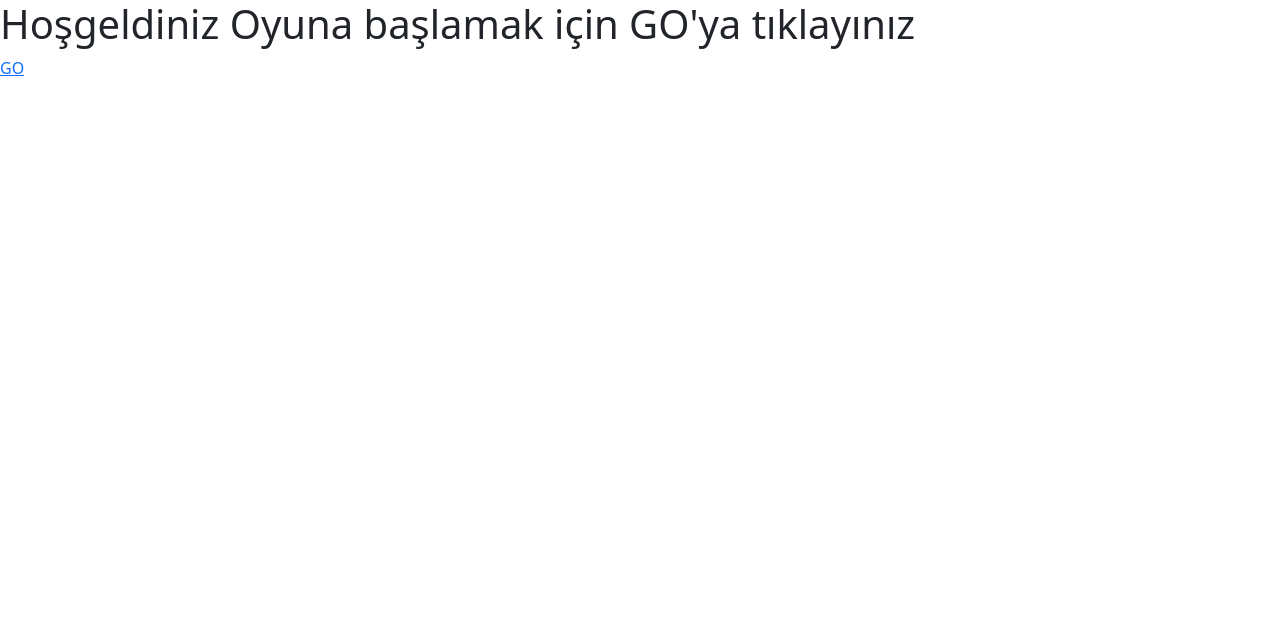
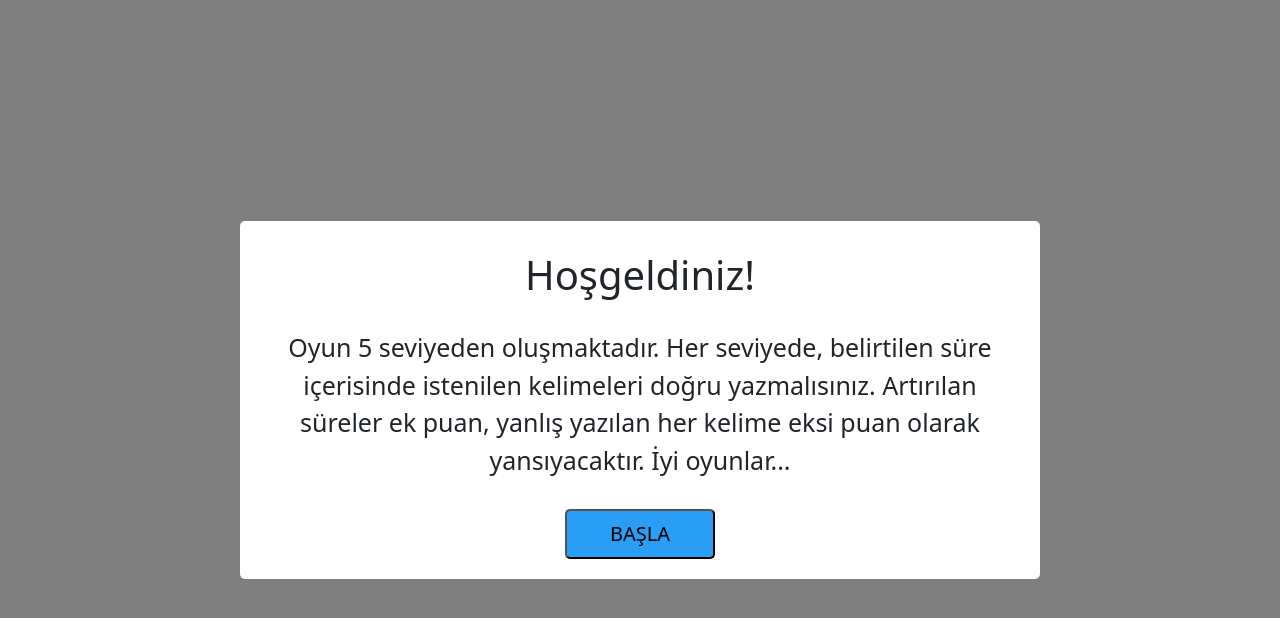
Before and after one commit to nusoloman/Writing-App, a React (Create React App) app: page / in a window 1280 px wide. Shown: the top 618 px of the page. Built offline with nearby package versions, Linux system fonts and the light colour scheme; the HTML template or start-up script is replaced by a standard one.

Commit message:
popup bilgi, navigate to Home, HomePageCss handled

```diff
--- a/src/Home.js
+++ b/src/Home.js
@@ -1,13 +1,20 @@
 import React, { Component } from 'react'
 import { Link } from 'react-router-dom'
+import "./popup.css";
 
 export default class Home extends Component {
   render() {
     return (
-      <div>
-        <h1>Hoşgeldiniz Oyuna başlamak için GO'ya tıklayınız</h1>
-        <Link to="words">GO</Link>
+      <>
+      <div className="home">
+        <div className="home-inner">
+      <h1 style={{marginTop:10}}>Hoşgeldiniz!</h1>
+      <p className='info'>Oyun 5 seviyeden oluşmaktadır. Her seviyede, belirtilen süre içerisinde istenilen kelimeleri doğru yazmalısınız. Artırılan süreler ek puan, yanlış yazılan her kelime eksi puan olarak yansıyacaktır. İyi oyunlar...</p>
+      <button className='ok-btn' ><Link style={{ textDecoration: 'none' , color:"black", padding:5 }} to="words">BAŞLA</Link></button>
       </div>
+    </div>
+
+      </>
     )
   }
 }
--- a/src/Popup.js
+++ b/src/Popup.js
@@ -1,4 +1,5 @@
 import React, { useEffect,useState } from "react";
+import { Navigate, useNavigate } from "react-router-dom";
 import { Button } from "reactstrap";
 import "./popup.css";
 
@@ -16,8 +17,10 @@ function Popup({
   leftTimeForPopup,
   endOfGame,
   setEndOfGame,
+  setInputValue,
 }) {
   const [point, setPoint] = useState(0);
+  const navigate = useNavigate()
 
   const handleOkPopup = () => {
     if(endOfGame){
@@ -27,12 +30,15 @@ function Popup({
       setLevel(0),
       setOpenPopup(false),
       setEndOfGame(false),
-      setPoint(0)
+      setPoint(0),
+      setInputValue(""),
+      navigate("/")
       )
 
     }
     if(leftTimeForPopup === 0)
     {
+    setInputValue("")
     setFalseValue(0);
     setTrueValue(0);
     setLevel(0);
@@ -40,6 +46,7 @@ function Popup({
     setPoint(0);
     getWords();
     }else {
+    setInputValue("")
     setFalseValue(0);
     setTrueValue(0);
     setLevel(level + 1);
@@ -78,7 +85,7 @@ function Popup({
           </>
         ) : falseValue > 0 && trueValue > 0 && initialValue > 0 ? (
           <>
-            <text style={styles.time}>{`Zaman bitti`}</text> <br/>
+            <h2>{`Zaman bitti`}</h2> <br/>
             <text style={styles.true}>{`Doğru kelime: ${trueValue}`}</text> <br/>
             <text style={styles.false}>{`Yanlış kelime: ${falseValue}`}</text> <br/>
             <text style={styles.initial}>{`Boş kelime: ${initialValue}`}</text> <br/>
@@ -86,42 +93,45 @@ function Popup({
           </>
         ) : falseValue > 0 && trueValue > 0 && initialValue === 0 ? (
           <>
+            <h2>{`SEVİYE ${level+1} TAMAMLANDI!`}</h2>
             <text style={styles.time}>{`Ekstra zaman: ${leftTimeForPopup} saniye`}</text> <br/>
             <text style={styles.true}>{`Doğru kelime: ${trueValue}  `}</text> <br/>
             <text style={styles.false}>{`Yanlış kelime: ${falseValue}  `}</text> <br/>
-            <h2>{`PUAN: ${point}`}</h2> <br/>
+            <h2 style={{marginTop:"15px"}}>{`PUAN: ${point}`}</h2> <br/>
           </>
         ) : falseValue > 0 && trueValue === 0 && initialValue > 0 ? (
           <>
-            <text style={styles.time}>{`Zaman bitti`}</text> <br/>
+            <h2>{`Zaman bitti`}</h2> <br/>
             <text style={styles.false}>{`Yanlış kelime: ${falseValue}  `}</text> <br/>
             <text style={styles.initial}>{`Boş kelime: ${initialValue}  `}</text> <br/>
             <h2>{`PUAN: ${point}`}</h2> <br/>
           </>
         ) : falseValue > 0 && trueValue === 0 && initialValue === 0 ? (
           <>
+            <h2>{`SEVİYE ${level+1} TAMAMLANDI!`}</h2>
             <text style={styles.time}>{`Ekstra zaman: ${leftTimeForPopup} saniye`}</text> <br/>
             <text style={styles.false}>{`Tüm kelimeleri yanlış yazdınız`}</text> <br/>
             <h2>{`PUAN: ${point}`}</h2> <br/>
           </>
         ) : falseValue === 0 && trueValue > 0 && initialValue > 0 ? (
           <>
-            <text style={styles.time}>{`Zaman bitti`}</text> <br/>
+            <h2>{`Zaman bitti`}</h2> <br/>
             <text style={styles.true}>{`Doğru kelime: ${trueValue}  `}</text> <br/>
             <text style={styles.initial}>{`Boş kelime: ${initialValue}  `}</text> <br/>
             <h2>{`PUAN: ${point}`}</h2> <br/>
           </>
         ) : falseValue === 0 && trueValue > 0 && initialValue === 0 ? (
           <>
+            <h2>{`SEVİYE ${level+1} TAMAMLANDI!`}</h2>
             <text style={styles.time}>{`Ekstra zaman: ${leftTimeForPopup} saniye`}</text> <br/>
             <text style={styles.true}>{`Tüm kelimeler doğru, Tebrikler! `}</text> <br/>
             <h2>{`PUAN: ${point}`}</h2> <br/>
           </>
         ) : falseValue === 0 && trueValue === 0 && initialValue > 0 ? (
           <>
-            <text style={styles.time}>{`Zaman bitti`}</text> <br/>
+            <h2>{`Zaman bitti`}</h2> <br/>
             <text style={styles.initial}>{`Tüm kelimeleri boş bıraktınız`}</text> <br/>
-            <h2>{`PUAN: ${point}`}</h2> <br/>
+            <h2 style={{marginTop:"50px"}}>{`PUAN: ${point}`}</h2> <br/>
           </>
         ) : (
           ""
@@ -131,6 +141,11 @@ function Popup({
 
           {leftTimeForPopup === 0 ? "Tekrar dene" : "Devam Et"}
         </Button>
+        {endOfGame&&(
+        <Button className="ok-btn" id="ok" onClick={handleOkPopup}>
+          Ana Sayfa
+        </Button>
+        )}
 
       </div>
     </div>
--- a/src/Words.js
+++ b/src/Words.js
@@ -194,6 +194,7 @@ function Words() {
           value={inputValue}
           onChange={(e) => checkWord(e)}
           style={{ position: "absolute", top: "40%", maxWidth: "80em" }}
+
         />
 
         <Popup
@@ -212,7 +213,8 @@ function Words() {
           leftTimeForPopup={leftTimeForPopup}
           endOfGame={endOfGame}
           setEndOfGame={setEndOfGame}
-        ></Popup>
+          setInputValue={setInputValue}
+        />
 
       </Container>
     </div>
--- a/src/popup.css
+++ b/src/popup.css
@@ -15,7 +15,7 @@
     position: relative;
     width: 100%;
     height: 100%;
-    max-height: 250px;
+    max-height: 300px;
     max-width: 600px;
     background: white;
     padding-top: 20px;
@@ -32,3 +32,43 @@
     width: 150px;
     background-color: green;
 }
+
+.home {
+    position: fixed;
+    top: 0;
+    left: 0;
+    width: 100%;
+    height: 100%;
+    background: rgba(0, 0, 0, 0.5);
+    display: flex;
+    justify-content: center;
+    align-items: center;
+    justify-content:center;
+}
+
+.home-inner {
+    position: relative;
+    max-width: 800px;
+    width: 100%;
+    background: white;
+    padding-top: 20px;
+    border-radius: 5px;
+    text-align: center;
+}
+
+.home-inner .ok-btn {
+    margin-bottom: 20px;
+    font-size: 20px;
+    cursor: pointer;
+    width: 150px;
+    height: 50px;
+    background-color: #2a9df4;
+    border-radius: 5px;
+
+}
+
+.home-inner .info{
+    text-align: center;
+    font-size: 25px;
+    margin:30px
+}
```
